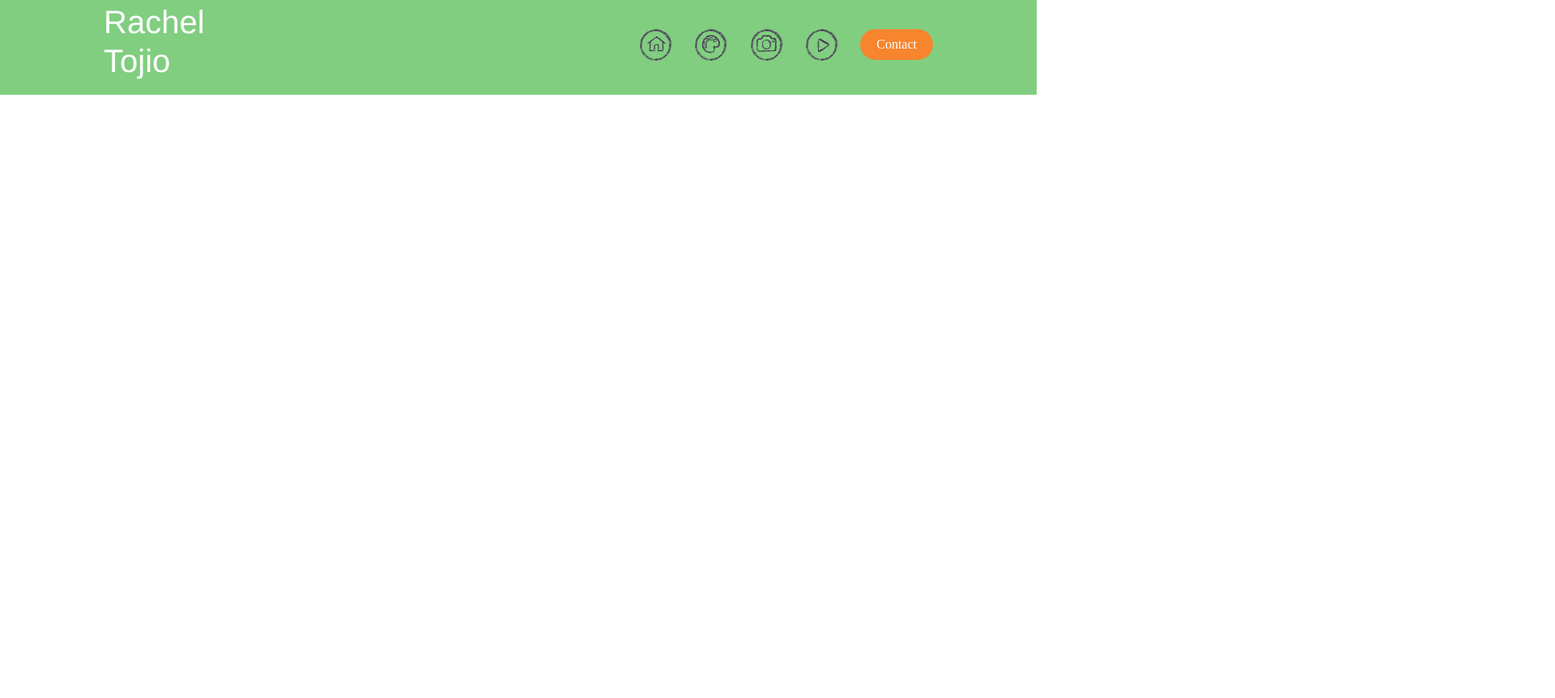
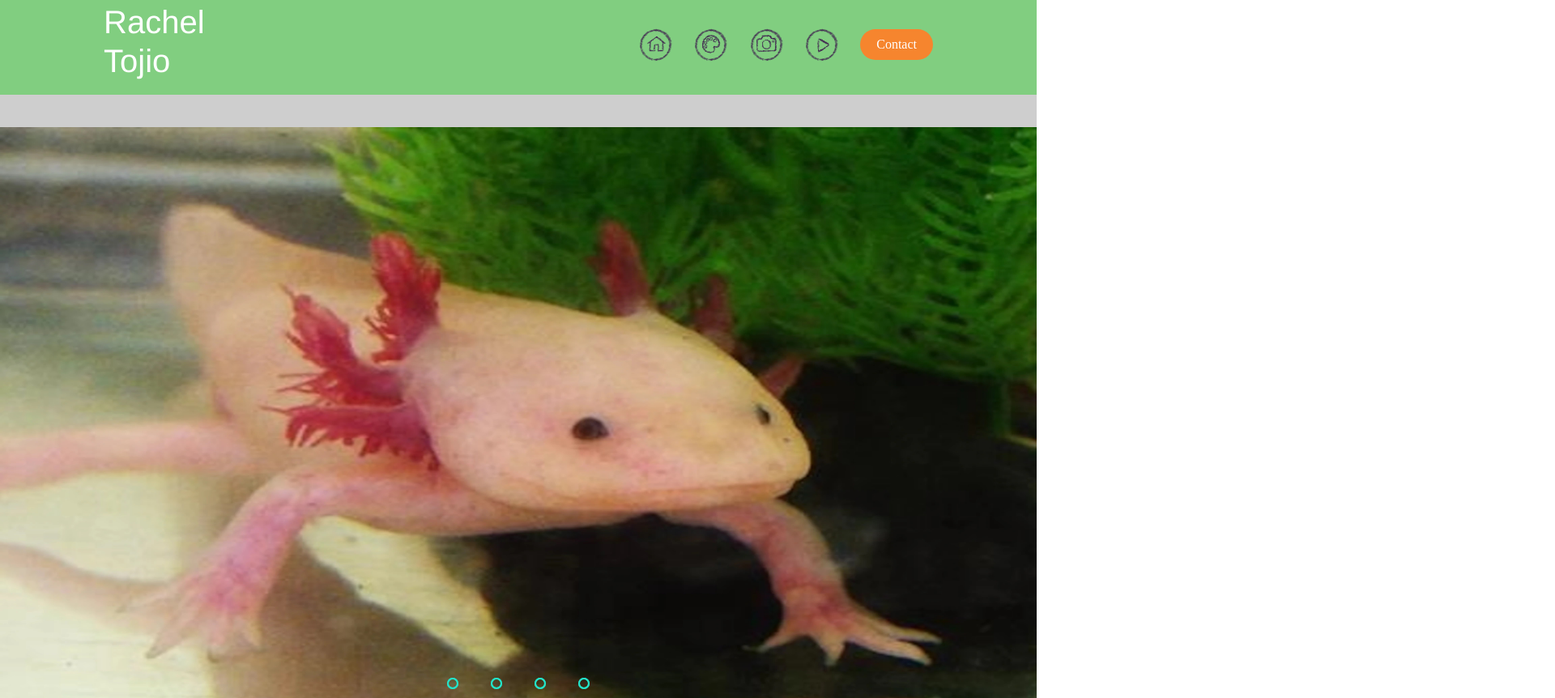
Before and after one commit to RYTojio/RYTojio.github.io, a plain HTML site: page portfolio/index.html in a window 1280 px wide. Shown: the part 7-869 px from the top of the page at 81% size, 1920 px wide, since content can reach past the window. Drawn offline with nearby package versions, Linux system fonts and the light colour scheme.

Commit message:
Yes the slide show!

```diff
--- a/portfolio/folder_css/format.css
+++ b/portfolio/folder_css/format.css
@@ -36,48 +36,97 @@ h1 {
     text-align: right;
 }
 /*---------Slide Animation images--------*/
-.slide-image {
+.slideshowbody{
+    margin:0;
     padding:0;
-    margin: 0;
-    background-color: rgb(227, 227, 227);
+    height: 100vh;
+    display:flex;
+    justify-content: center;
+    align-items: center;
+    background: #cecece;
 }
-.slider-frame {
+.slider {
+    width: 1280px;
+    height: 720px;
     overflow: hidden;
-    height: 800px;
-    width: 1200px;
-    margin-left: 360px;
-    margin-top: 20px;
 }
-/*---------Slide Animation images--------*/
-@-webkit-keyframes slide_animation{
-    0% {left:0px;}
-    10% {left:0px;}
-    20% {left:1200px;}
-    30% {left:1200px;}
-    40% {left:2400px;}
-    50% {left:2400px;}
-    60% {left:1200px;}
-    70% {left:1200px;}
-    80% {left:0px;}
-    90% {left:0px;}
-    100% {left:0px;}
+.slides {
+    width: 6400px;
+    height: 720px;
+    display: flex;
 }
-.slide-show {
-    width: 3600px;
-    height:800px;
-    margin: 0 0 0 -2400px;
-    position: relative;
-    -webkit-animation-name: slide_animation;
-    -webkit-animation-duration: 33s;
-    -webkit-animation-iteration-count: infinite;
-    -webkit-animation-direction: alternate;
-    -webkit-animation-play-state: running;
+.slides input{
+    display: none;
 }
-.img-container {
-    height: 800px;
-    width: 1200px;
-    position: relative;
-    float: left;
+.slide{
+    width:20%;
+    transition: 2s;
+}
+.slide img{
+    width: 1280px;
+    height: 720px;
+}
+/*maual nav*/
+.navigation-manual {
+    position: absolute;
+    width: 1280px;
+    margin-top: -40px;
+    display: flex;
+    justify-content: center;
+}
+.manual-btn{
+    border: 2px solid #23E3C9;
+    padding: 5px;
+    border-radius: 10px;
+    cursor: pointer;
+    transition: 1s;
+}
+.manual-btn:not(:last-child){
+    margin-right: 40px;
+}
+.manual-btn:hover {
+    background:#23E3C9;
+}
+#radio1:checked ~ .first {
+    margin-left:0;
+}
+#radio2:checked ~ .first {
+    margin-left:-20%;
+}
+#radio3:checked ~ .first {
+    margin-left: -40%;
+}
+#radio4:checked ~ .first {
+    margin-left: -60%;
+}
+/*css auto nav*/
+.navigation-auto{
+    position: absolute;
+    display: flex;
+    width: 1280px;
+    justify-content: center;
+    margin-top: 680px;
+}
+.navigation-auto div{
+    border: 2px solid #23E3C9;
+    padding: 5px;
+    border-radius: 10px;
+    transition: 1s;
+}
+.navigation-auto div:not(:last-child){
+    margin-right: 40px;
+}
+#radio1:checker ~ .nagivation-auto .auto-btn1{
+    background: #23E3C9;
+}
+#radio2:checker ~ .nagivation-auto .auto-btn2{
+    background: #23E3C9;
+}
+#radio3:checker ~ .nagivation-auto .auto-btn3{
+    background: #23E3C9;
+}
+#radio4:checker ~ .nagivation-auto .auto-btn4{
+    background: #23E3C9;
 }
 /*---------About Me--------*/
 .about-me {
--- a/portfolio/index.html
+++ b/portfolio/index.html
@@ -1,5 +1,5 @@
 <!DOCTYPE html>
-<html>
+<html lang="en" dir="ltr">
 
 <head>
     <meta charset="UTF-8">
@@ -39,21 +39,56 @@
             <!--Navigation bar end-->
     <!--Hello page end-->
     </header>
-    <div class="slide-show">
-      <h1>Welcome</h1>
-      <div class="slider-frame">
-        <div class="slide-images">
-            <div class="img-container">
-              <img scr="image/axolotl_image_1.jpg" alt="axolotl 1" title="axolotl">
-            </div>
-            <div class="img-container">
-              <img scr="image/axolotl_image_2.jpg" alt="axolotl 2" title="axolotl">
-            </div>
-            <div class="img-container">
-              <img scr="image/axolotl_image_3.jpg" alt="axolotl 3" title="axolotl">
-            </div>
+    <div class="slideshowbody">
+        <!--image slider start-->
+        <div class="slider">
+            <div class="slides">
+        <!--radio button start-->
+        <input type="radio" name="radio-btn" id="radio1">
+        <input type="radio" name="radio-btn" id="radio2">
+        <input type="radio" name="radio-btn" id="radio3">
+        <input type="radio" name="radio-btn" id="radio4">
+        <!--radio button end-->
+        <!--slide image start-->
+        <div class="slide first">
+            <img src="image/axolotl_image_1.jpg">
         </div>
-      </div>
+        <div class="slide">
+            <img src="image/axolotl_image_2.jpg">
+        </div>
+        <div class="slide">
+            <img src="image/axolotl_image_3.jpg">
+        </div>
+        <div class="slide">
+            <img src="image/axolotl_image_4.jpg">
+        </div>
+        <!--slide image end-->
+        <!--automatic navigation start-->
+        <div class="navigation-auto">
+            <div class="auto-btn1"></div>
+            <div class="auto-btn2"></div>
+            <div class="auto-btn3"></div>
+            <div class="auto-btn4"></div>
+        </div>
+    </div>
+        <div class="navigation-manual">
+            <label for="radio1" class="manual-btn"></label>
+            <label for="radio2" class="manual-btn"></label>
+            <label for="radio3" class="manual-btn"></label>
+            <label for="radio4" class="manual-btn"></label>
+        </div>
+    </div>
+    <script type="text/javascript">
+        var counter = 1;
+        setInterval(function(){
+            document.getElementById ('radio' + counter).checked = true;
+            counter++;
+            if(counter>4){
+                counter=1;
+            }
+        }, 5000);
+    </script>
+<!--image slide end-->
     </div>
         <!--About Me-->
     <div class="about-me">
--- /dev/null
+++ b/test/style.css
@@ -0,0 +1,92 @@
+body{
+    margin:0;
+    padding:0;
+    height: 100vh;
+    display:flex;
+    justify-content: center;
+    align-items: center;
+    background: #23E3C9;
+}
+.slider {
+    width: 1280px;
+    height: 720px;
+    overflow: hidden;
+}
+.slides {
+    width: 6400px;
+    height: 720px;
+    display: flex;
+}
+.slides input{
+    display: none;
+}
+.slide{
+    width:20%;
+    transition: 2s;
+}
+.slide img{
+    width: 1280px;
+    height: 720px;
+}
+/*maual nav*/
+.navigation-manual {
+    position: absolute;
+    width: 1280px;
+    margin-top: -40px;
+    display: flex;
+    justify-content: center;
+}
+.manual-btn{
+    border: 2px solid #23E3C9;
+    padding: 5px;
+    border-radius: 10px;
+    cursor: pointer;
+    transition: 1s;
+}
+.manual-btn:not(:last-child){
+    margin-right: 40px;
+}
+.manual-btn:hover {
+    background:#23E3C9;
+}
+#radio1:checked ~ .first {
+    margin-left:0;
+}
+#radio2:checked ~ .first {
+    margin-left:-20%;
+}
+#radio3:checked ~ .first {
+    margin-left: -40%;
+}
+#radio4:checked ~ .first {
+    margin-left: -60%;
+}
+/*css auto nav*/
+.navigation-auto{
+    position: absolute;
+    display: flex;
+    width: 1280px;
+    justify-content: center;
+    margin-top: 920px;
+}
+.navigation-auto div{
+    border: 2px solid #23E3C9;
+    padding: 5px;
+    border-radius: 10px;
+    transition: 1s;
+}
+.navigation-auto div:not(:last-child){
+    margin-right: 40px;
+}
+#radio1:checker ~ .nagivation-auto .auto-btn1{
+    background: #23E3C9;
+}
+#radio2:checker ~ .nagivation-auto .auto-btn2{
+    background: #23E3C9;
+}
+#radio3:checker ~ .nagivation-auto .auto-btn3{
+    background: #23E3C9;
+}
+#radio4:checker ~ .nagivation-auto .auto-btn4{
+    background: #23E3C9;
+}
```
Also changed, not shown: test/helloworld.html (deleted, +0 -18 lines), test/letstest.html (added, +60 -0 lines), portfolio/image/axolotl_image_4.jpg (added), test/image/axolotl_image_1.jpg (added), test/image/axolotl_image_2.jpg (added), test/image/axolotl_image_3.jpg (added), test/image/axolotl_image_4.jpg (added), test/pages/traditonal_art.html (deleted), 1 other file.
